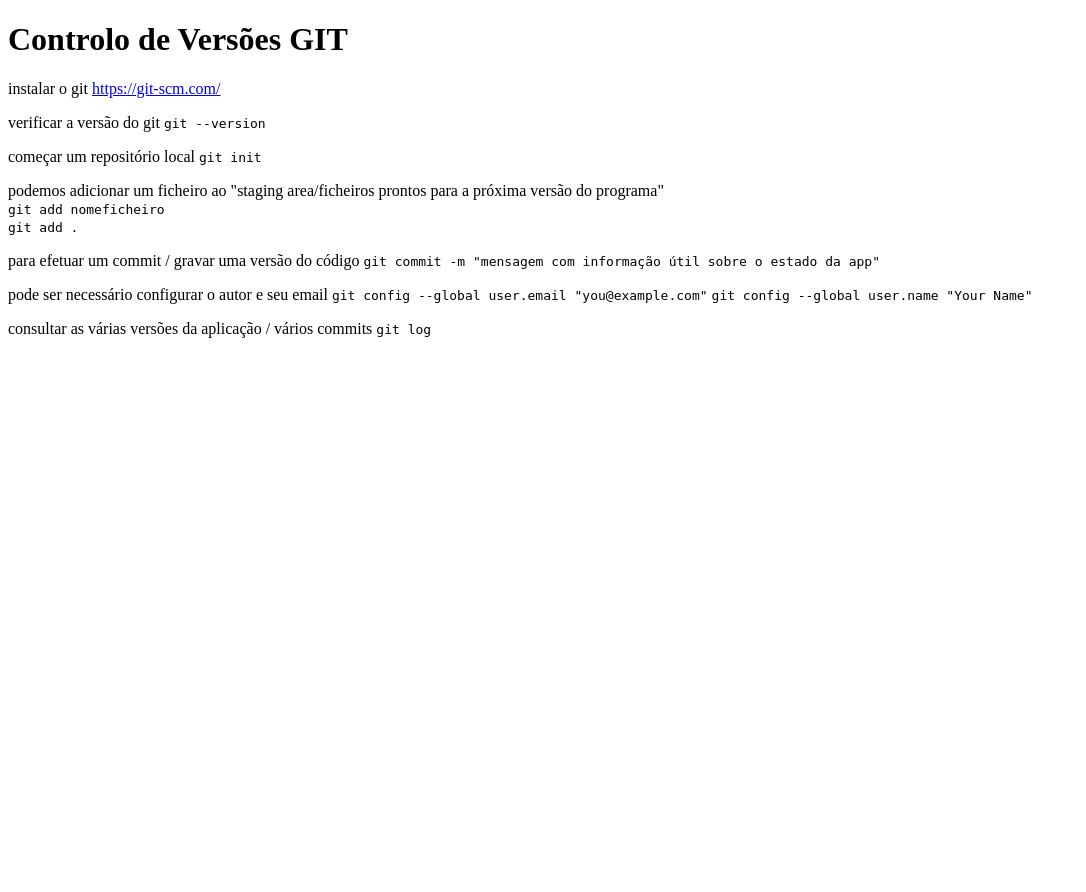
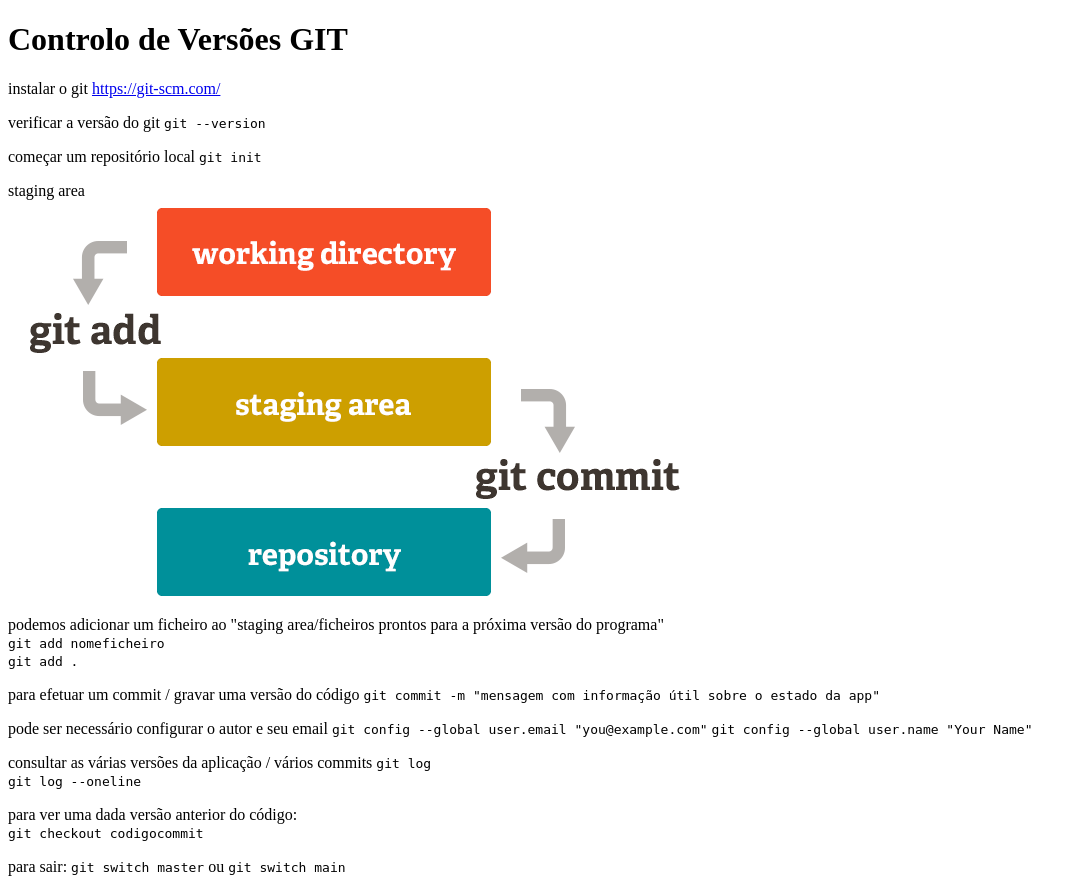
Before and after one commit to engcguerra/V2517, a Django app: page / in a window 1280 px wide. Shown: the whole page, without its empty margins (0-1086 px from the left). Before the commit the page ends 338 px from the top, so only its background shows below. Run offline with Django 5.2, Linux system fonts and the light colour scheme.

Commit message:
com imagens a funcionar

```diff
--- a/project3/settings.py
+++ b/project3/settings.py
@@ -122,3 +122,8 @@ STATIC_URL = 'static/'
 # https://docs.djangoproject.com/en/5.0/ref/settings/#default-auto-field
 
 DEFAULT_AUTO_FIELD = 'django.db.models.BigAutoField'
+
+STATICFILES_DIRS = [
+    BASE_DIR / "static",
+    # "/var/www/static/",
+]
--- a/project3/urls.py
+++ b/project3/urls.py
@@ -16,8 +16,10 @@ Including another URLconf
 """
 from django.contrib import admin
 from django.urls import path, include
+from django.conf import settings
+from django.conf.urls.static import static
 
 urlpatterns = [
     path('', include('tutorialGIT.urls')),
     path('admin/', admin.site.urls),
-]
+]+static(settings.STATIC_URL, document_root=settings.STATIC_ROOT)
--- a/tutorialGIT/templates/tutorialGIT/home.html
+++ b/tutorialGIT/templates/tutorialGIT/home.html
@@ -1,3 +1,4 @@
+{% load static %}
 <!DOCTYPE html>
 <html lang="en">
 <head>
@@ -16,6 +17,10 @@
     <p>começar um repositório local
         <code>git init</code>
     </p>
+    <p>
+        staging area<br>
+        <img src="{% static 'git_staging_area.png' width='300' %}">
+    </p>
     <p>podemos adicionar um ficheiro ao
         "staging area/ficheiros prontos para a próxima versão do programa" <br>
         <code>git add nomeficheiro</code>
@@ -33,6 +38,16 @@
     </p>
     <p>consultar as várias versões da aplicação / vários commits
         <code>git log</code>
+        <br>
+        <code>git log --oneline</code>
+    </p>
+    <p>
+       <p>para ver uma dada versão anterior do código:<br>
+        <code>git checkout codigocommit</code>
+       <p>para sair:
+          <code>git switch master</code> ou <code>git switch main</code>
+       </p>
+    </p>
     </p>
 </body>
 </html>
```
